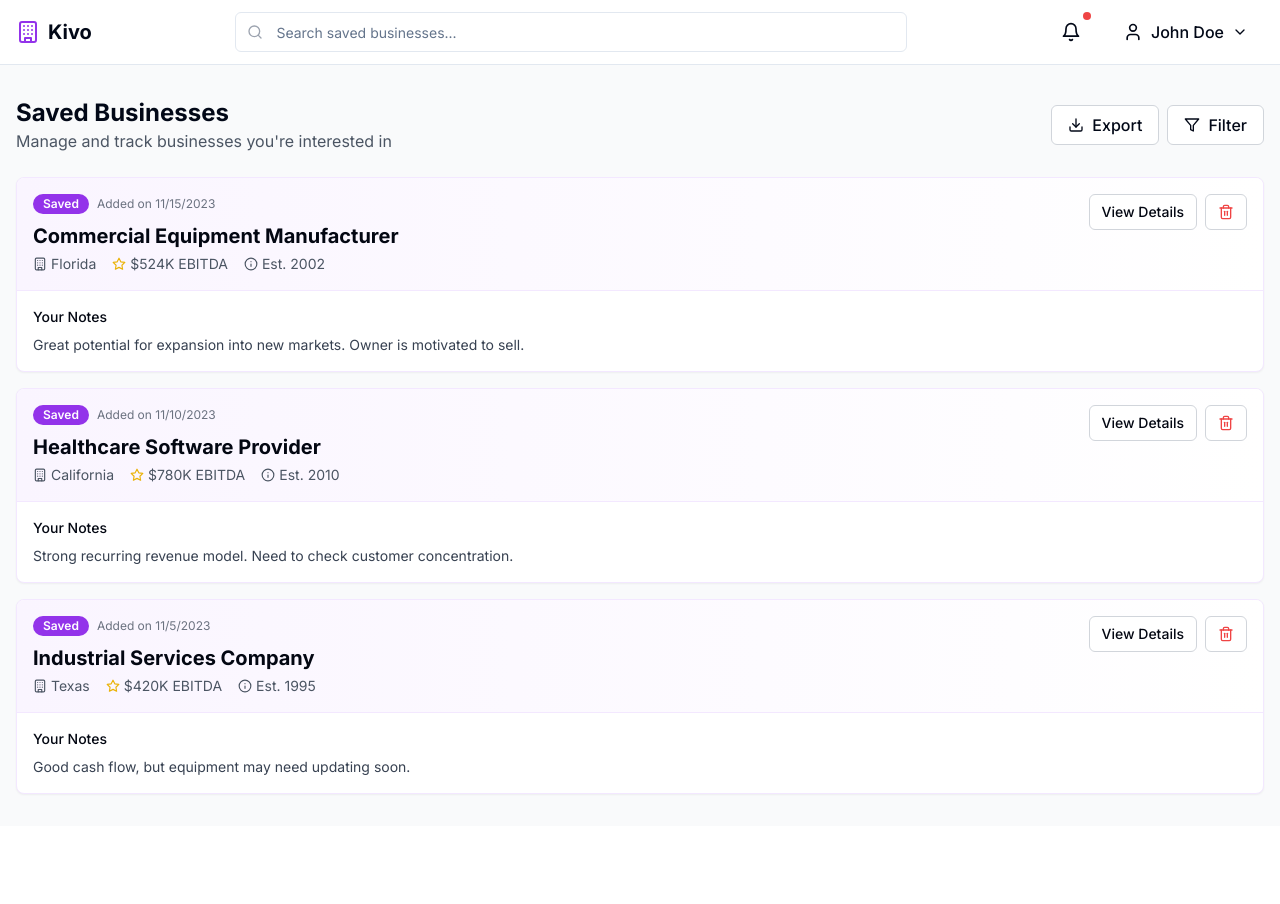
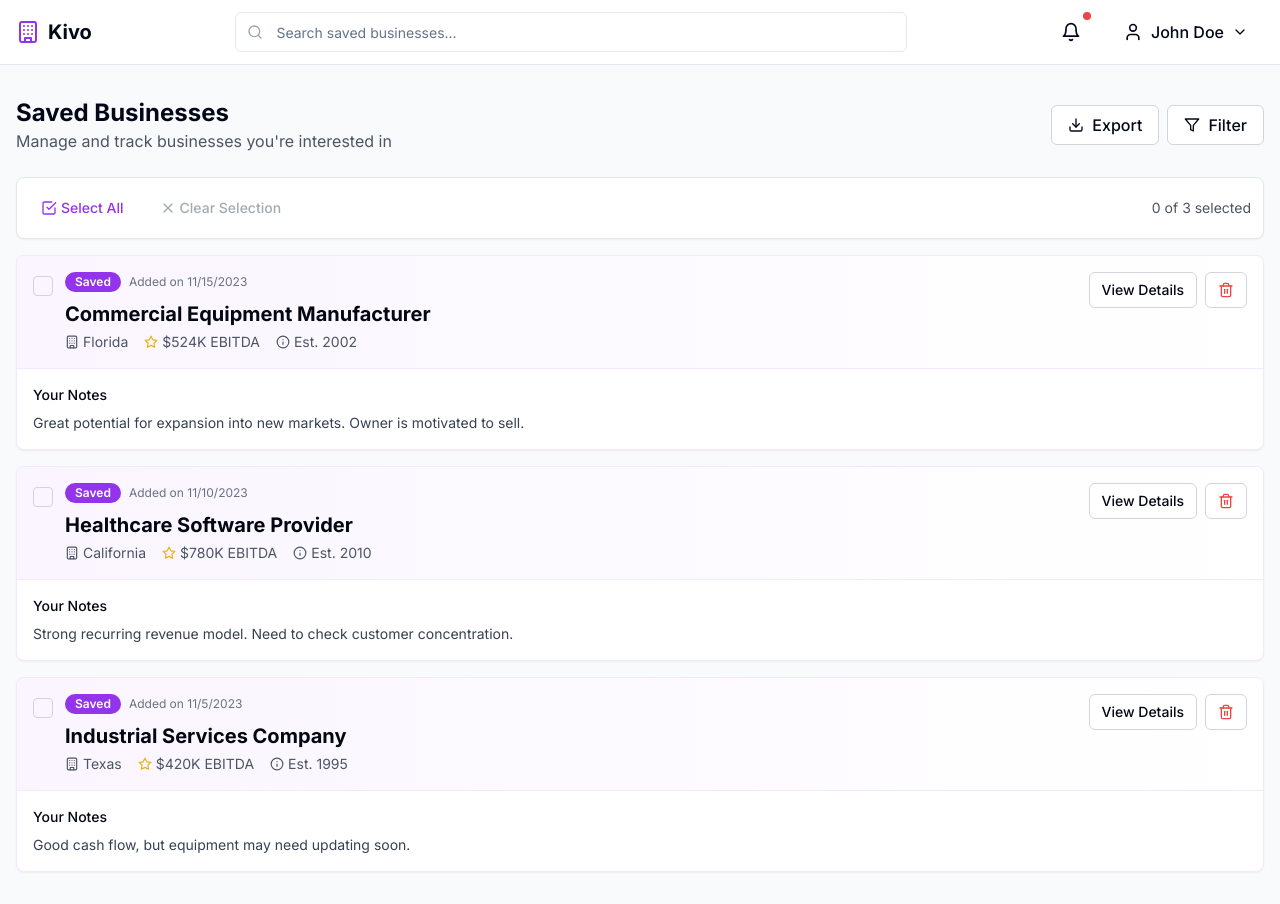
Before and after one commit to dzodze00/eta, a Next.js app: page /saved-businesses in a window 1280 px wide. Before the commit the page ends 826 px from the top, so only its background shows below. Built offline with nearby package versions, Linux system fonts and the light colour scheme.

Commit message:
Update page.tsx

```diff
--- a/app/saved-businesses/page.tsx
+++ b/app/saved-businesses/page.tsx
@@ -3,6 +3,7 @@
 import type React from "react"
 
 import { useState } from "react"
+import Link from "next/link"
 import {
   Building,
   Search,
@@ -17,9 +18,12 @@ import {
   FileText,
   Trash2,
   Info,
+  CheckSquare,
+  X,
 } from "lucide-react"
 import { Button } from "@/components/ui/button"
 import { Input } from "@/components/ui/input"
+import { Checkbox } from "@/components/ui/checkbox"
 import {
   DropdownMenu,
   DropdownMenuContent,
@@ -31,10 +35,10 @@ import {
 import { Card, CardContent, CardHeader } from "@/components/ui/card"
 import { Badge } from "@/components/ui/badge"
 import { toast } from "@/components/ui/use-toast"
-import Link from "next/link"
 
 export default function SavedBusinessesPage() {
   const [searchQuery, setSearchQuery] = useState("")
+  const [selectedBusinesses, setSelectedBusinesses] = useState<string[]>([])
 
   // Mock saved businesses data
   const savedBusinesses = [
@@ -75,23 +79,32 @@ export default function SavedBusinessesPage() {
     // Handle search logic
   }
 
-  const handleExportAll = () => {
+  const handleExportSelected = (format: "csv" | "pdf") => {
+    if (selectedBusinesses.length === 0) {
       toast({
-      title: "All businesses exported",
-      description: "Your saved businesses have been exported as a CSV file.",
+        title: "No businesses selected",
+        description: "Please select at least one business to export.",
         duration: 3000,
       })
+      return
     }
 
-  const handleExportPDF = () => {
+    const selectedCount = selectedBusinesses.length
+    const businessText = selectedCount === 1 ? "business" : "businesses"
+
     toast({
-      title: "PDF report generated",
-      description: "A detailed PDF report of your saved businesses has been generated.",
+      title: `${selectedCount} ${businessText} exported`,
+      description: `Your selected ${businessText} ${selectedCount === 1 ? "has" : "have"} been exported as a ${format.toUpperCase()} file.`,
       duration: 3000,
     })
   }
 
   const handleRemove = (id: string, title: string) => {
+    // Remove from selected if it was selected
+    if (selectedBusinesses.includes(id)) {
+      setSelectedBusinesses(selectedBusinesses.filter((businessId) => businessId !== id))
+    }
+
     toast({
       title: "Business removed",
       description: `${title} has been removed from your saved businesses.`,
@@ -99,14 +112,28 @@ export default function SavedBusinessesPage() {
     })
   }
 
+  const toggleSelectBusiness = (id: string) => {
+    setSelectedBusinesses((prev) =>
+      prev.includes(id) ? prev.filter((businessId) => businessId !== id) : [...prev, id],
+    )
+  }
+
+  const selectAllBusinesses = () => {
+    setSelectedBusinesses(savedBusinesses.map((business) => business.id))
+  }
+
+  const deselectAllBusinesses = () => {
+    setSelectedBusinesses([])
+  }
+
   return (
     <div className="min-h-screen flex flex-col">
       <header className="border-b bg-white sticky top-0 z-10">
         <div className="container mx-auto px-4 py-3 flex justify-between items-center">
-          <div className="flex items-center gap-2">
+          <Link href="/dashboard" className="flex items-center gap-2">
             <Building className="h-6 w-6 text-purple-600" />
             <span className="font-bold text-xl">Kivo</span>
-          </div>
+          </Link>
 
           <div className="flex-1 max-w-2xl mx-4">
             <form onSubmit={handleSearch}>
@@ -171,17 +198,17 @@ export default function SavedBusinessesPage() {
                 <DropdownMenuTrigger asChild>
                   <Button variant="outline" className="flex items-center gap-2">
                     <Download className="h-4 w-4" />
-                    Export
+                    Export {selectedBusinesses.length > 0 && `(${selectedBusinesses.length})`}
                   </Button>
                 </DropdownMenuTrigger>
                 <DropdownMenuContent align="end">
                   <DropdownMenuLabel>Export Options</DropdownMenuLabel>
                   <DropdownMenuSeparator />
-                  <DropdownMenuItem onClick={handleExportAll}>
+                  <DropdownMenuItem onClick={() => handleExportSelected("csv")}>
                     <FileSpreadsheet className="mr-2 h-4 w-4" />
                     Export as CSV
                   </DropdownMenuItem>
-                  <DropdownMenuItem onClick={handleExportPDF}>
+                  <DropdownMenuItem onClick={() => handleExportSelected("pdf")}>
                     <FileText className="mr-2 h-4 w-4" />
                     Export as PDF
                   </DropdownMenuItem>
@@ -194,12 +221,56 @@ export default function SavedBusinessesPage() {
             </div>
           </div>
 
+          {/* Selection controls */}
+          {savedBusinesses.length > 0 && (
+            <div className="bg-white p-3 rounded-lg shadow-sm border mb-4 flex justify-between items-center">
+              <div className="flex items-center gap-3">
+                <Button
+                  variant="ghost"
+                  size="sm"
+                  onClick={selectAllBusinesses}
+                  className="text-purple-600 hover:text-purple-700"
+                >
+                  <CheckSquare className="h-4 w-4 mr-1" />
+                  Select All
+                </Button>
+                <Button
+                  variant="ghost"
+                  size="sm"
+                  onClick={deselectAllBusinesses}
+                  className="text-gray-600 hover:text-gray-700"
+                  disabled={selectedBusinesses.length === 0}
+                >
+                  <X className="h-4 w-4 mr-1" />
+                  Clear Selection
+                </Button>
+              </div>
+              <div className="text-sm text-gray-600">
+                {selectedBusinesses.length} of {savedBusinesses.length} selected
+              </div>
+            </div>
+          )}
+
           {savedBusinesses.length > 0 ? (
             <div className="grid gap-4">
               {savedBusinesses.map((business) => (
-                <Card key={business.id} className="overflow-hidden shadow-sm border-purple-100">
+                <Card
+                  key={business.id}
+                  className={`overflow-hidden shadow-sm border-purple-100 ${
+                    selectedBusinesses.includes(business.id) ? "ring-2 ring-purple-500" : ""
+                  }`}
+                >
                   <CardHeader className="bg-gradient-to-r from-purple-50 to-white p-4 border-b border-purple-100">
                     <div className="flex justify-between items-start">
+                      <div className="flex items-start gap-3">
+                        <div className="mt-1">
+                          <Checkbox
+                            id={`select-${business.id}`}
+                            checked={selectedBusinesses.includes(business.id)}
+                            onCheckedChange={() => toggleSelectBusiness(business.id)}
+                            className="h-5 w-5 border-gray-300"
+                          />
+                        </div>
                         <div>
                           <div className="flex items-center gap-2 mb-2">
                             <Badge className="bg-purple-600">Saved</Badge>
@@ -220,6 +291,7 @@ export default function SavedBusinessesPage() {
                             <div className="flex items-center">
                               <Info className="h-3.5 w-3.5 mr-1" />
                               Est. {business.established}
+                            </div>
                           </div>
                         </div>
                       </div>
```
Lines whose indentation alone changed are shown as unchanged.
